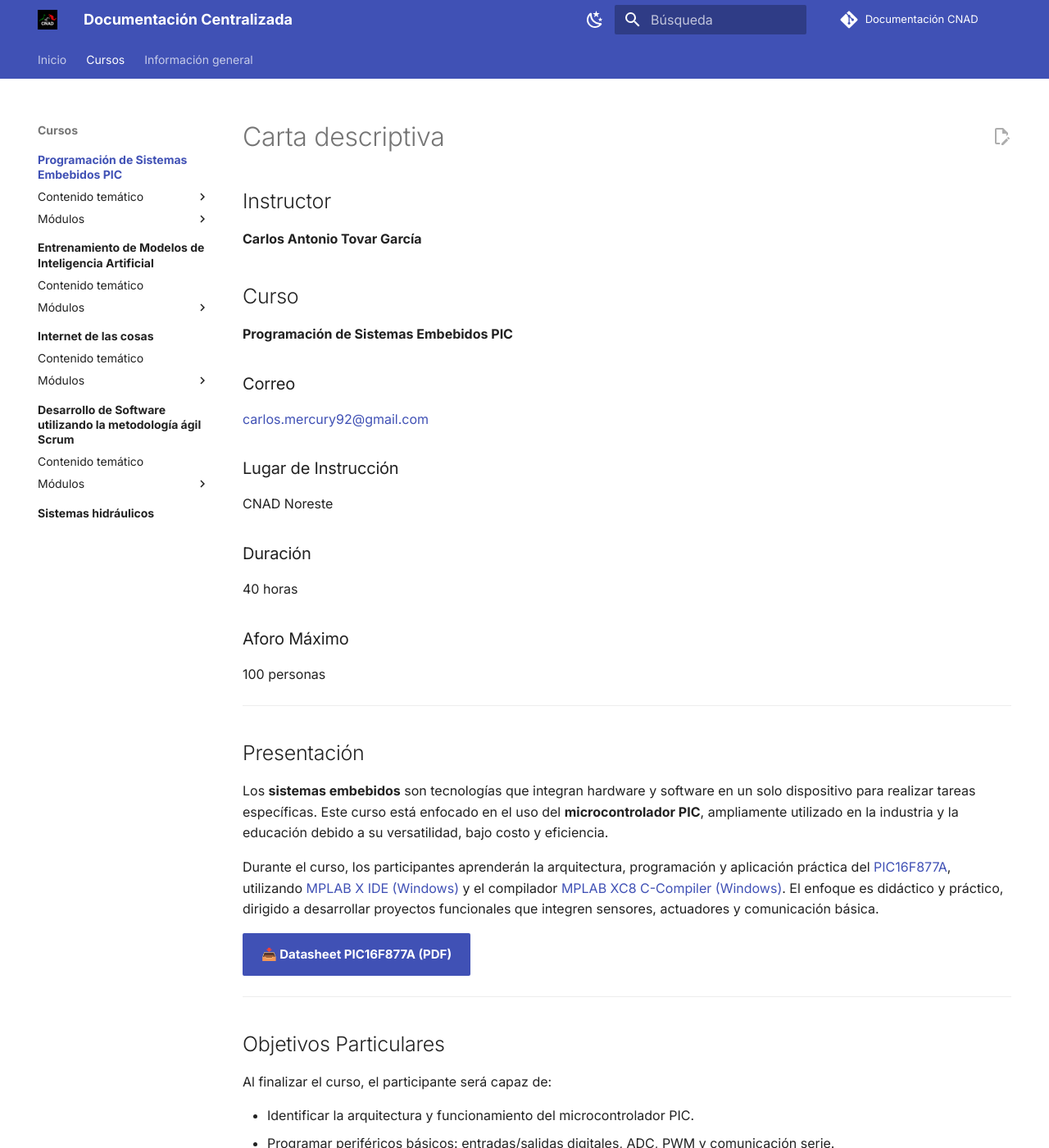
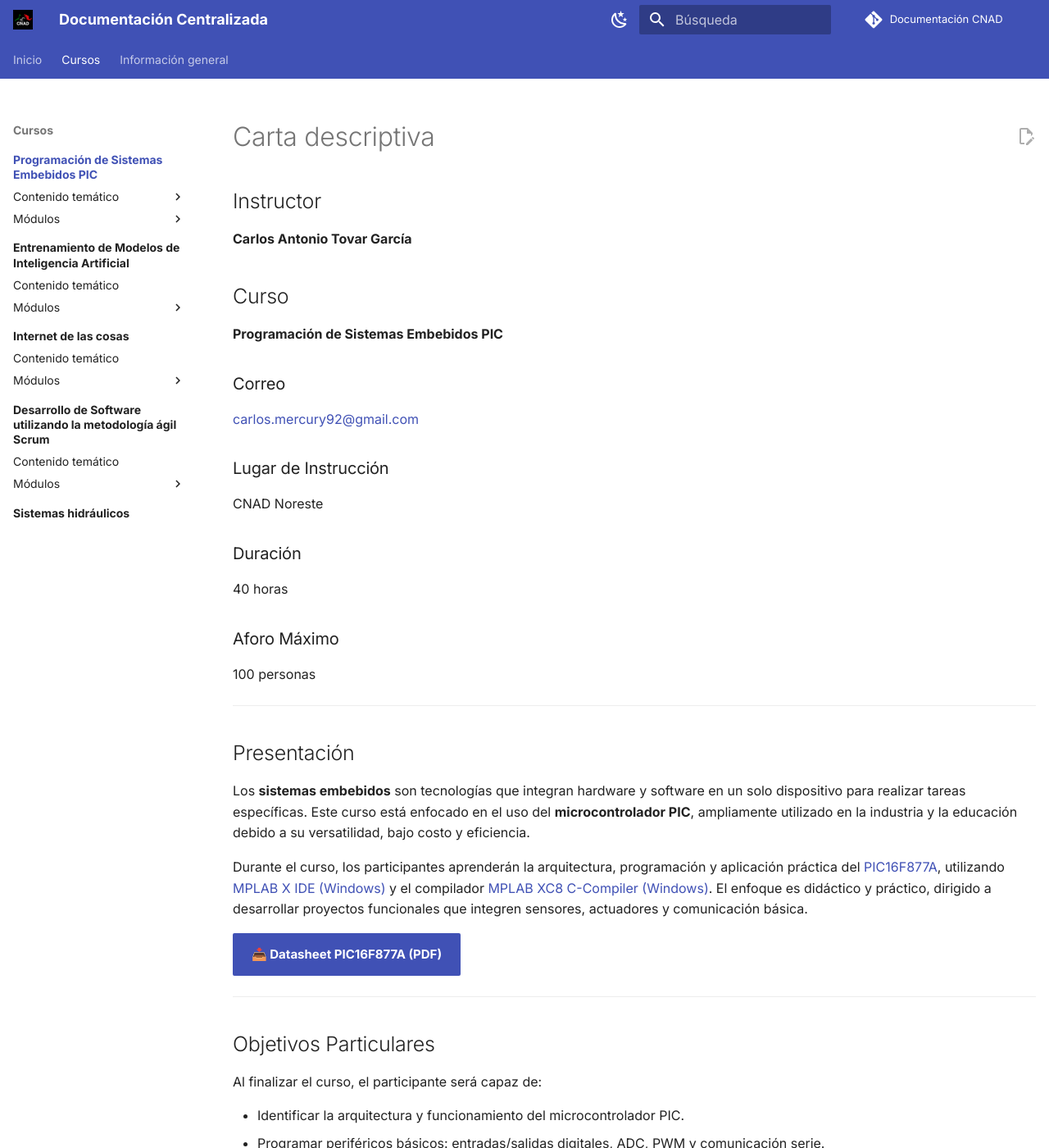
Before and after one commit to CNAD-TAM/cnad-docs, an MkDocs documentation site: the page built from docs/subjects/embedded-systems/index.md, in a window 1280 px wide and 1400 px high. Shown: the whole window at 82% size. Built offline with MkDocs 1.6.1 and Material for MkDocs 9.7.7, drawn with Linux system fonts in a browser that asks for light colours; comment, search, counter and statistics services are not loaded.

Commit message:
Padding to Menu & Flyer to Embedded (#6)
* ci-cd: github pages

* ci-cd: add module-4 in agile

* ci-cd: bugfix dependencies

* ci-cd: remove info

* docs: add hydraulic course

* docs: typo sessión -> sesión

* docs: move columns to the left and image to embedded

---------

Co-authored-by: Aaron040-Rmz <Aaron.rmz122@gmail.com>

```diff
--- /dev/null
+++ b/docs/assets/styles/overrides.css
@@ -0,0 +1,26 @@
+/* 1) Usar todo el ancho de la pantalla (quita el contenedor centrado) */
+.md-grid {
+  max-width: 100%;
+}
+
+/* 2) Reducir la separación entre menú lateral y contenido */
+.md-main__inner {
+  column-gap: 1rem;   /* por defecto es mayor; prueba 0.75rem o 0.5rem si quieres aún menos */
+}
+
+/* 3) En pantallas grandes, asegúrate que la sidebar quede bien pegada a la izquierda */
+@media (min-width: 76.25em) {
+  .md-sidebar--primary {
+    margin-left: 0;
+    left: 0;
+  }
+}
+
+/* (Opcional) 4) Ajustar el ancho de la sidebar si la sientes muy ancha o muy angosta */
+:root {
+  /* valores típicos: 15rem–20rem */
+  --md-sidebar-width: 12rem;
+}
+.md-sidebar--primary {
+  width: var(--md-sidebar-width);
+}
--- a/mkdocs.yml
+++ b/mkdocs.yml
@@ -136,3 +136,6 @@ extra:
 
 extra_javascript:
   - assets/repo-target-blank.js
+
+extra_css:
+  - assets/styles/overrides.css   # crea este archivo si quieres retoques finos (opcional)
```
Also changed, not shown: docs/subjects/embedded-systems/modules/module-4.md (+1 -0 lines), 2 other files.
